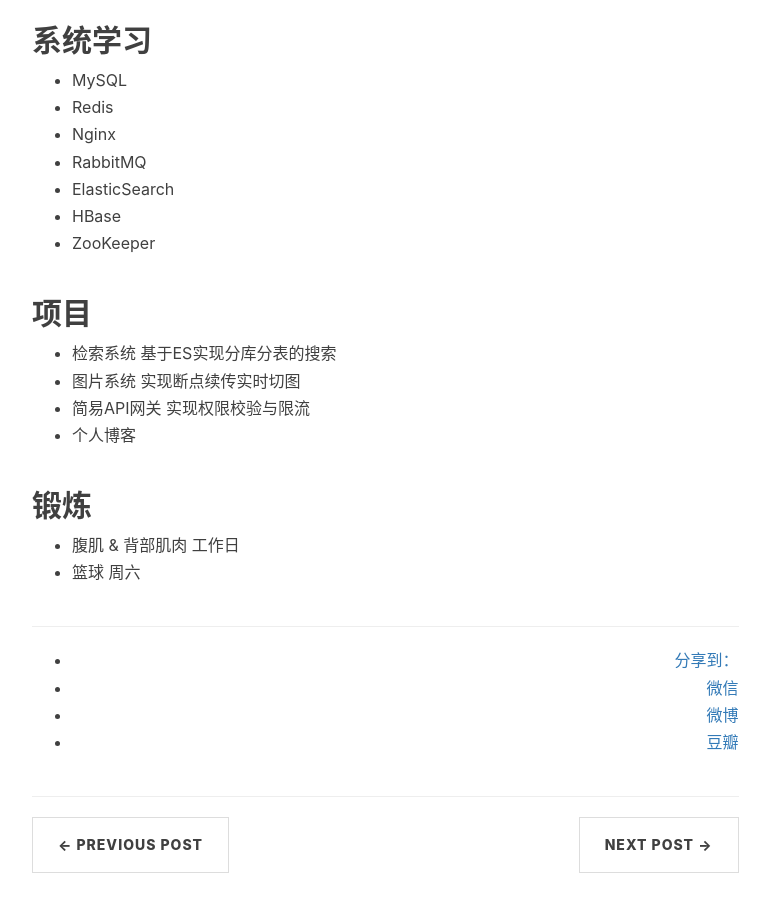
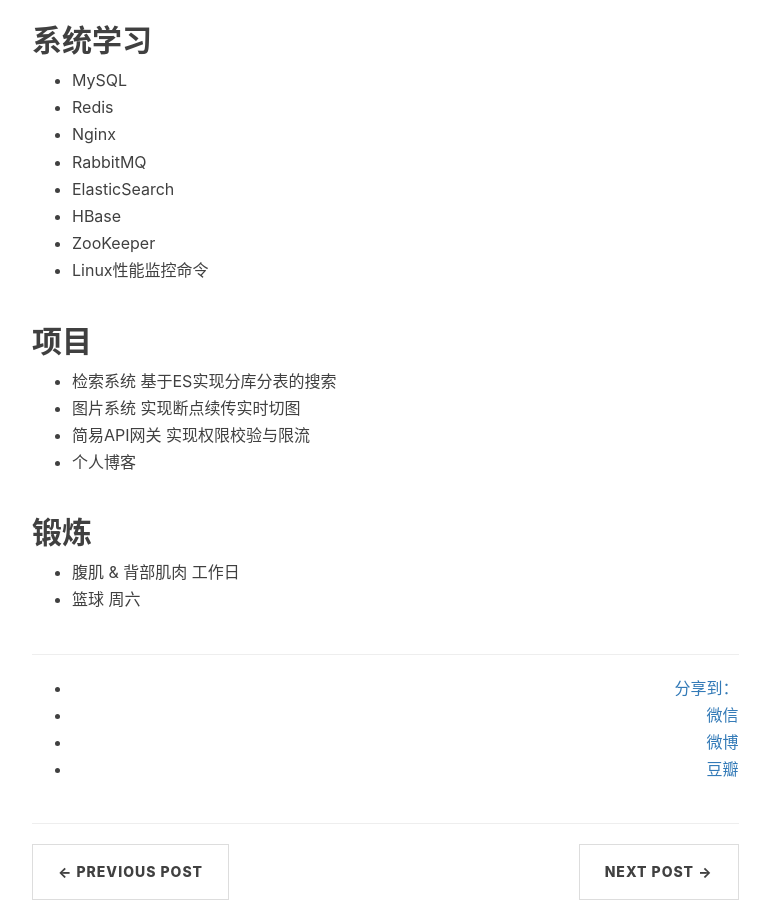
Before and after one commit to bug1024/jeet-blog, a Jekyll site: the page built from _posts/2017-03-08-2017plan.md, in a window 1280 px wide and 900 px high, scrolled down 854 px. Shown: the whole window, without its empty margins (233-1003 px from the left). Built offline with Jekyll 4.4.1, drawn with Linux system fonts in a browser that asks for light colours; nearby versions of some CDN libraries; comment, search, counter and statistics services are not loaded.

Commit message:
update plan

```diff
--- a/_posts/2017-03-08-2017plan.md
+++ b/_posts/2017-03-08-2017plan.md
@@ -27,6 +27,7 @@
  - ElasticSearch
  - HBase
  - ZooKeeper
+ - Linux性能监控命令
 
 ## 项目
  - 检索系统 基于ES实现分库分表的搜索
```
